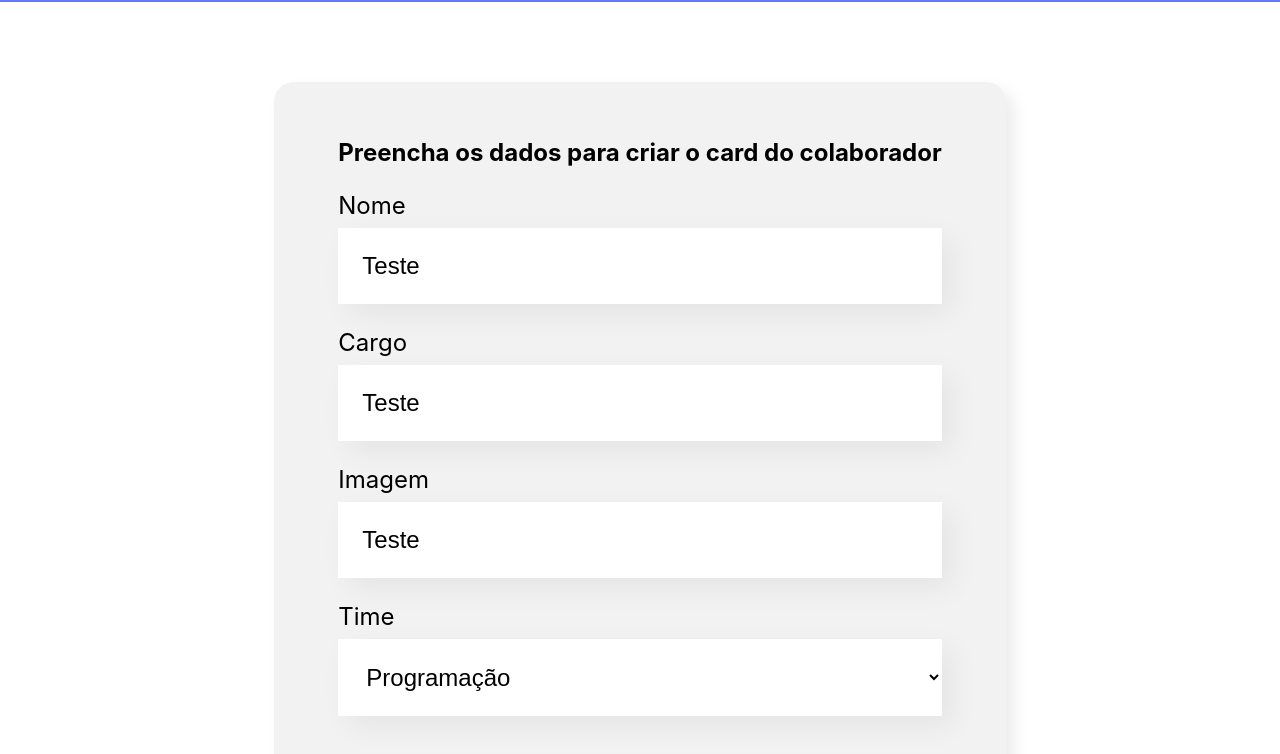
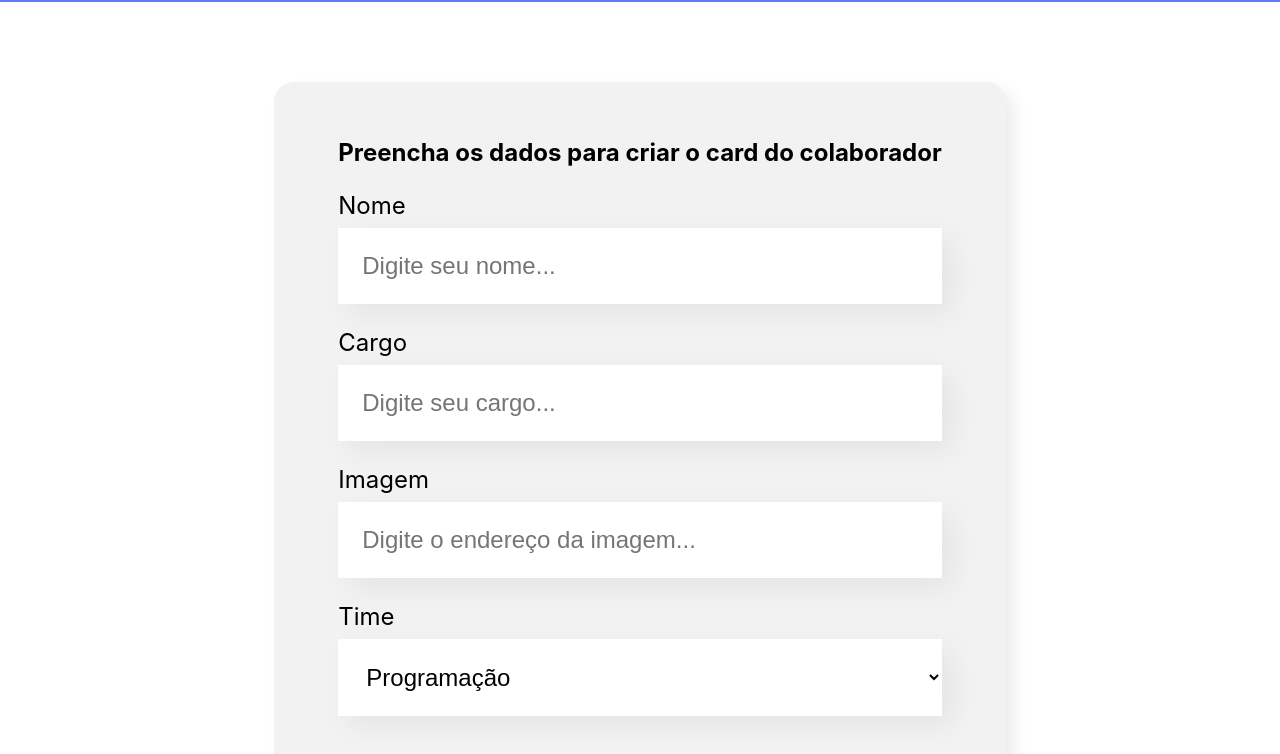
Before and after one commit to TiagoTegon/Alura-React-JavaScript, a React (Create React App) app: page / in a window 1280 px wide. Shown: the part 496-1250 px from the top of the page. Built offline with nearby package versions, Linux system fonts and the light colour scheme.

Commit message:
fix: refactoring state

```diff
--- a/src/componentes/CampoTexto/index.js
+++ b/src/componentes/CampoTexto/index.js
@@ -4,17 +4,14 @@
 
   const placeholderModificada = `${props.placeholder}...`
 
-  let valor = 'Teste'
-
   const aoDigitado = (evento) => {
-    valor = evento.target.value
-    console.log(valor)
+    props.aoAlterado(evento.target.value)
   }
 
   return (
     <div className="campo-texto">
       <label>{props.label}</label>
-      <input value={valor} onChange={aoDigitado} required={props.obrigatorio} placeholder={placeholderModificada}/>
+      <input value={props.valor} onChange={aoDigitado} required={props.obrigatorio} placeholder={placeholderModificada}/>
     </div>
   )
 }
--- a/src/componentes/Formulario/index.js
+++ b/src/componentes/Formulario/index.js
@@ -1,3 +1,4 @@
+import { useState } from 'react'
 import Botao from '../Botao'
 import CampoTexto from '../CampoTexto'
 import ListaSuspensa from '../ListaSuspensa'
@@ -15,19 +16,47 @@
     'Inovação e Gestão'
   ]
 
+  const [nome, setNome] = useState('')
+  const [cargo, setCargo] = useState('')
+  const [imagem, setImagem] = useState('')
+  const [time, setTime] = useState('')
+
   const aoSalvar = (evento) => {
     evento.preventDefault()
-    console.log('Form foi submetido')
+    console.log('Form foi submetido => ', nome, cargo, imagem, time)
   }
 
   return (
     <section className="formulario">
       <form onSubmit={aoSalvar}>
         <h2>Preencha os dados para criar o card do colaborador</h2>
-        <CampoTexto obrigatorio={true} label="Nome" placeholder="Digite seu nome"/>
-        <CampoTexto obrigatorio={true} label="Cargo" placeholder="Digite seu cargo"/>
-        <CampoTexto label="Imagem" placeholder="Digite o endereço da imagem"/>
-        <ListaSuspensa obrigatorio={true} label="Time" itens={times} />
+        <CampoTexto
+          obrigatorio={true}
+          label="Nome"
+          placeholder="Digite seu nome"
+          valor={nome}
+          aoAlterado={valor => setNome(valor)}
+        />
+        <CampoTexto
+          obrigatorio={true}
+          label="Cargo"
+          placeholder="Digite seu cargo"
+          valor={cargo}
+          aoAlterado={valor => setCargo(valor)}
+        />
+        <CampoTexto
+          label="Imagem"
+          placeholder="Digite o endereço da imagem"
+          valor={imagem}
+          aoAlterado={valor => setImagem(valor)}
+        />
+        <ListaSuspensa
+          obrigatorio={true}
+          label="Time"
+          itens={times}
+          valor={time}
+          aoAlterado={valor => setTime(valor)}
+        />
         <Botao>
           Criar Card
         </Botao>
--- a/src/componentes/ListaSuspensa/index.js
+++ b/src/componentes/ListaSuspensa/index.js
@@ -4,7 +4,7 @@
   return (
     <div className="lista-suspensa">
       <label>{props.label}</label>
-      <select required={props.obrigatorio}>
+      <select onChange={evento => props.aoAlterado(evento.target.value)} required={props.obrigatorio} value={props.valor}>
         {props.itens.map(item => {
           return <option key={item}>{item}</option>
         })}
```
